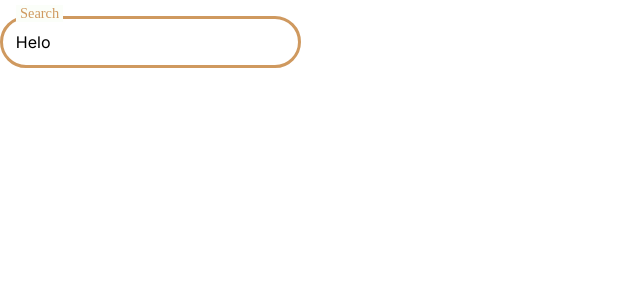
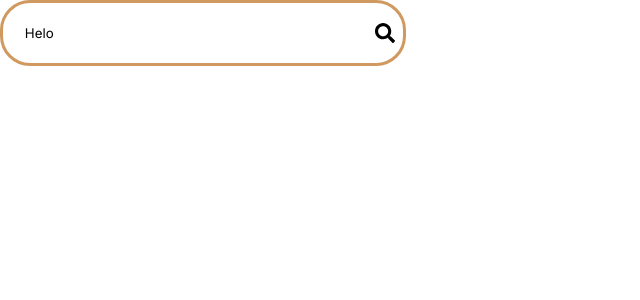
Before and after one commit to siyabongamasiya/job-application-tracker, a React (Vite) app: page /register in a window 1280 px wide. Shown: the top 300 px of the page, without its empty margins (0-640 px from the left). Built offline with nearby package versions, Linux system fonts and the light colour scheme.

Commit message:
mod:finished with all components including the search bar

```diff
--- a/src/App.css
+++ b/src/App.css
@@ -56,6 +56,15 @@ body,
   flex-direction: row;
   align-items: center;
   justify-content: start;
+}
+
+#nav-title-container {
+  display: flex;
+  justify-content: end;
+  align-items: center;
+  padding-top: 2rem;
+  padding-right: 2rem;
+  width: 100%;
 }
 
 #nav-log-container > img {
@@ -141,32 +150,34 @@ body,
   color: var(--accent);
 }
 
-/*search*/
-#search-bar .floating-input input {
-  width: 250px; /* same width as date filter */
+#search-bar {
+  width: 30%;
+  display: flex;
+  justify-content: space-between;
+  padding: 0.5rem;
+  align-items: center;
+  border: 3px solid var(--accent);
+  border-radius: 30px;
+}
+
+.search-input {
   padding: 0.8rem;
-  padding-right: 2rem; /* space for any icon on the right */
+  padding-right: 2rem;
   border-radius: 30px;
-  border: 3px solid var(--accent);
+  border: 1px solid transparent;
   font-family: var(--body-text-font);
   font-weight: var(--body-text-weight);
 }
 
-#search-bar .floating-input input:focus,
-#search-bar .floating-input input:active,
-#search-bar .floating-input input:valid {
-  border: 3px solid var(--accent) !important;
+.search-input:focus{
+  border: 1px solid transparent !important;
   outline: none !important;
   box-shadow: none !important;
 }
 
-#search-bar .floating-label {
-  top: -0.7rem;
-  left: 1rem;
-  background: var(--background);
-  padding: 0 0.25rem;
-  font-size: 0.9rem;
-  color: var(--accent);
+.search-input:focus {
+  border: 3px solid var(--accent);
+  outline: none;
 }
 
 .job-modal-backdrop {
--- a/src/components/NavBar.tsx
+++ b/src/components/NavBar.tsx
@@ -9,9 +9,8 @@ interface NavProps {
 export default function NavBar({ title, hasBackButton }: NavProps) {
   return (
     <div id="nav">
-      <div>
-
-        <p id="nav-title">{title}</p>
+      <div id="nav-title-container" >
+        <p id="nav-title" >{title}</p>
       </div>
       <div id="nav-log-container">
         <img id="nav-logo" src={logo} alt="logo" />
--- a/src/components/SearchBar.tsx
+++ b/src/components/SearchBar.tsx
@@ -1,5 +1,5 @@
 import React from "react";
-import InputField from "../components/InputField";
+import { FaSearch } from "react-icons/fa";
 
 interface SearchBarProps {
   value: string;
@@ -7,16 +7,17 @@ interface SearchBarProps {
   placeholder?: string;
 }
 
-const SearchBar: React.FC<SearchBarProps> = ({ value, onChange, placeholder }) => {
+const SearchBar = ({ value, onChange, placeholder }: SearchBarProps) => {
   return (
     <div id="search-bar">
-      <InputField
-        label="Search"
+      <input
         type="text"
         value={value}
         onChange={onChange}
-        placeholder={placeholder}
+        placeholder={placeholder || "Search..."}
+        className="search-input"
       />
+      <FaSearch size="20px"/>
     </div>
   );
 };
```
